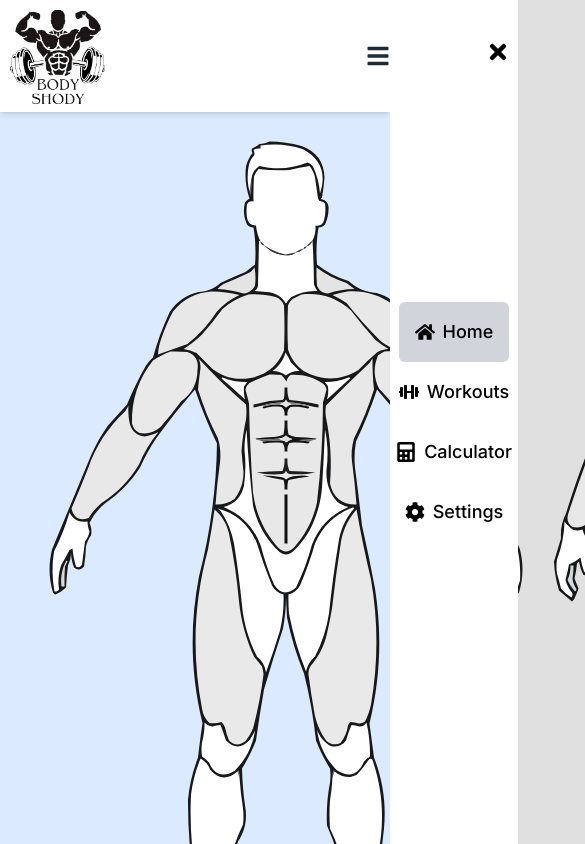
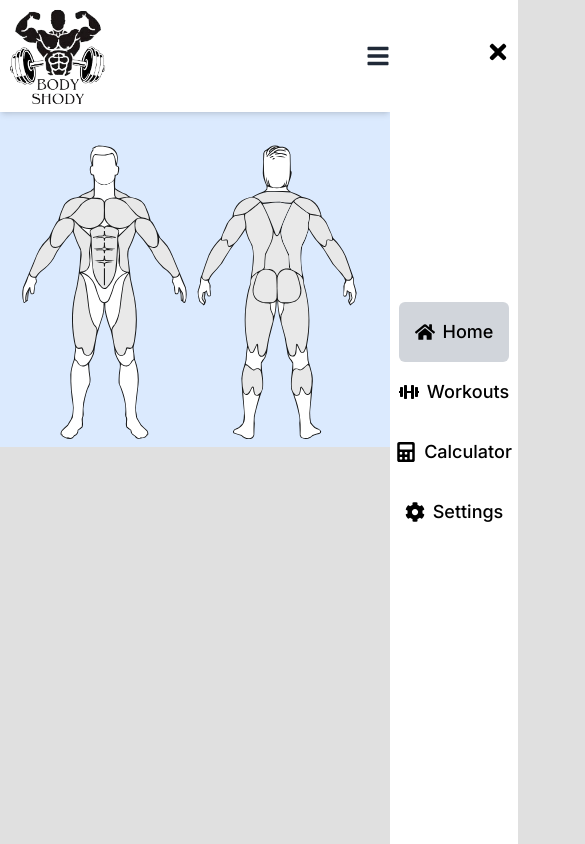
Before and after one commit to Vihar8/bodyshody, a Next.js app: page / in a window 390 px wide. Shown: the top 844 px of the page, 585 px wide, since content can reach past the window. Built offline with nearby package versions, Linux system fonts and the light colour scheme.

Commit message:
responsive for home page

```diff
--- a/src/app/page.tsx
+++ b/src/app/page.tsx
@@ -30,23 +30,49 @@ export default function Home() {
             .body-muscle-pair:hover path {
                 fill: #fe5b7f !important;
             }
-          `,
-        }}
+            #svgContainer {
+            width: 100%; /* Use 100% width */
+            height: auto; /* Maintain aspect ratio */
+            max-width: 1093px; /* Optional: Limit max width to original size */
+            display: block;
+            margin: auto;
+          }
+
+          /* Media Queries for better responsiveness */
+          @media (max-width: 768px) { /* For tablets and mobile */
+            #svgContainer {
+              max-width: 100%; /* Allow it to adjust fully */
+              padding: 10px; /* Add padding on smaller screens */
+            }
+          }
+
+          @media (max-width: 480px) { /* For mobile phones */
+            #svgContainer {
+              height: auto; /* Ensure it's not too tall */
+              padding: 5px; /* Less padding */
+            }
+          }
+
+          /* Adjust font sizes and button styles for better touch targets */
+          .navbar {
+            font-size: 14px; /* Smaller font for mobile */
+          }
+
+          /* Additional styles to improve user experience */
+          a {
+            touch-action: manipulation; /* Improve tap targets */
+          }
+        `,
+      }}
       />
     <Navbar />
-  <section id="section1" className="">
+  <section id="section1">
     {/*?xml version="1.0" encoding="UTF-8"?*/}
     <svg
           id="svgContainer"
           xmlns="http://www.w3.org/2000/svg"
-          width="1093px"
-          height="855px"
-          style={{
-            shapeRendering: "geometricPrecision",
-            textRendering: "geometricPrecision",
-            fillRule: "evenodd",
-            clipRule: "evenodd",
-          }}
+          viewBox="0 0 1093 855" // Set viewBox to your original SVG dimensions
+        preserveAspectRatio="xMinYMin meet" // Ensure aspect ratio preservation
         >
       {/* <g><path style="opacity:1" fill="#e6ebee" d="M -0.5,-0.5 C 363.833,-0.5 728.167,-0.5 1092.5,-0.5C 1092.5,284.5 1092.5,569.5 1092.5,854.5C 728.167,854.5 363.833,854.5 -0.5,854.5C -0.5,569.5 -0.5,284.5 -0.5,-0.5 Z"/></g> */}
       {/* traps */}
```
